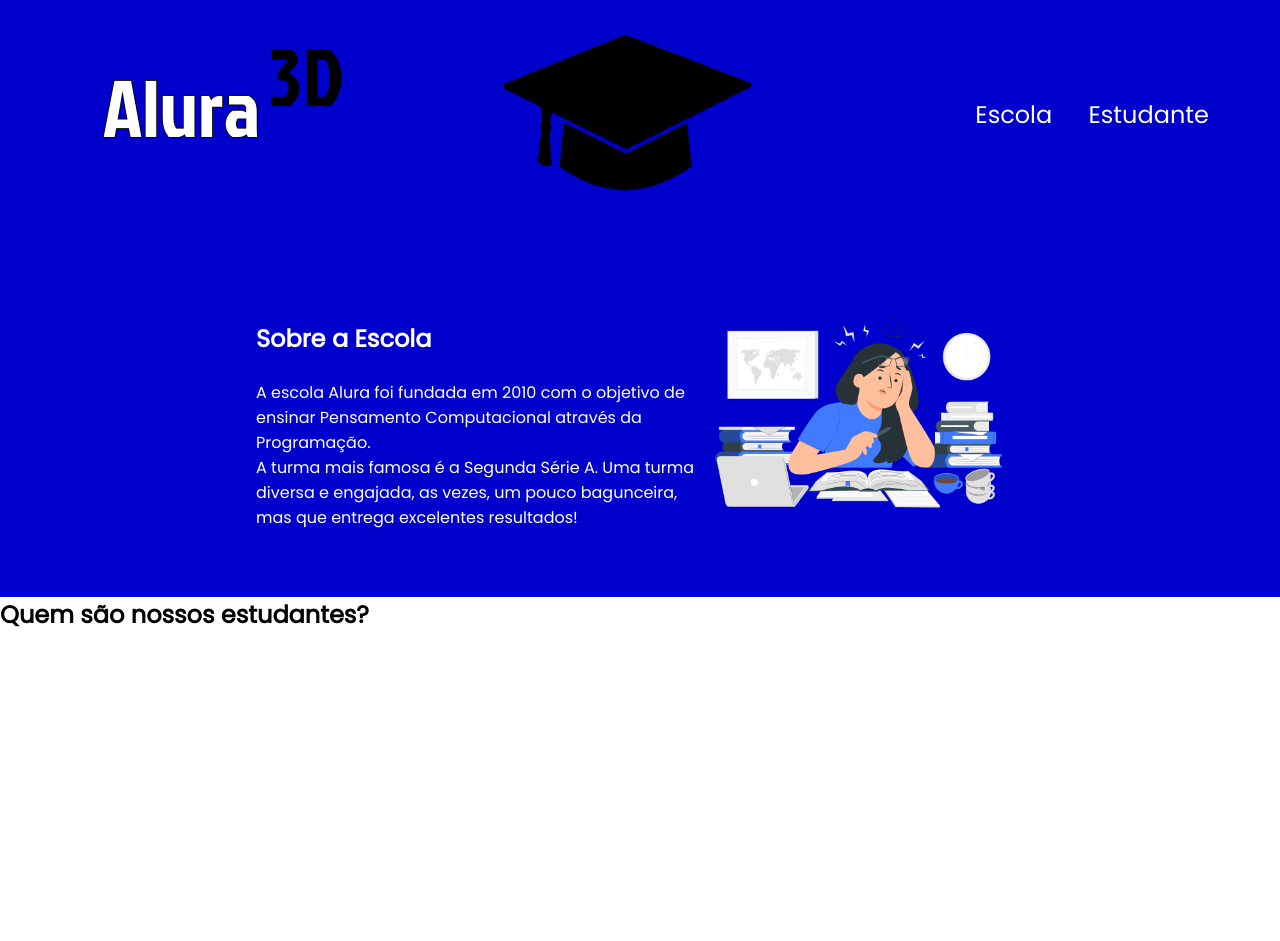
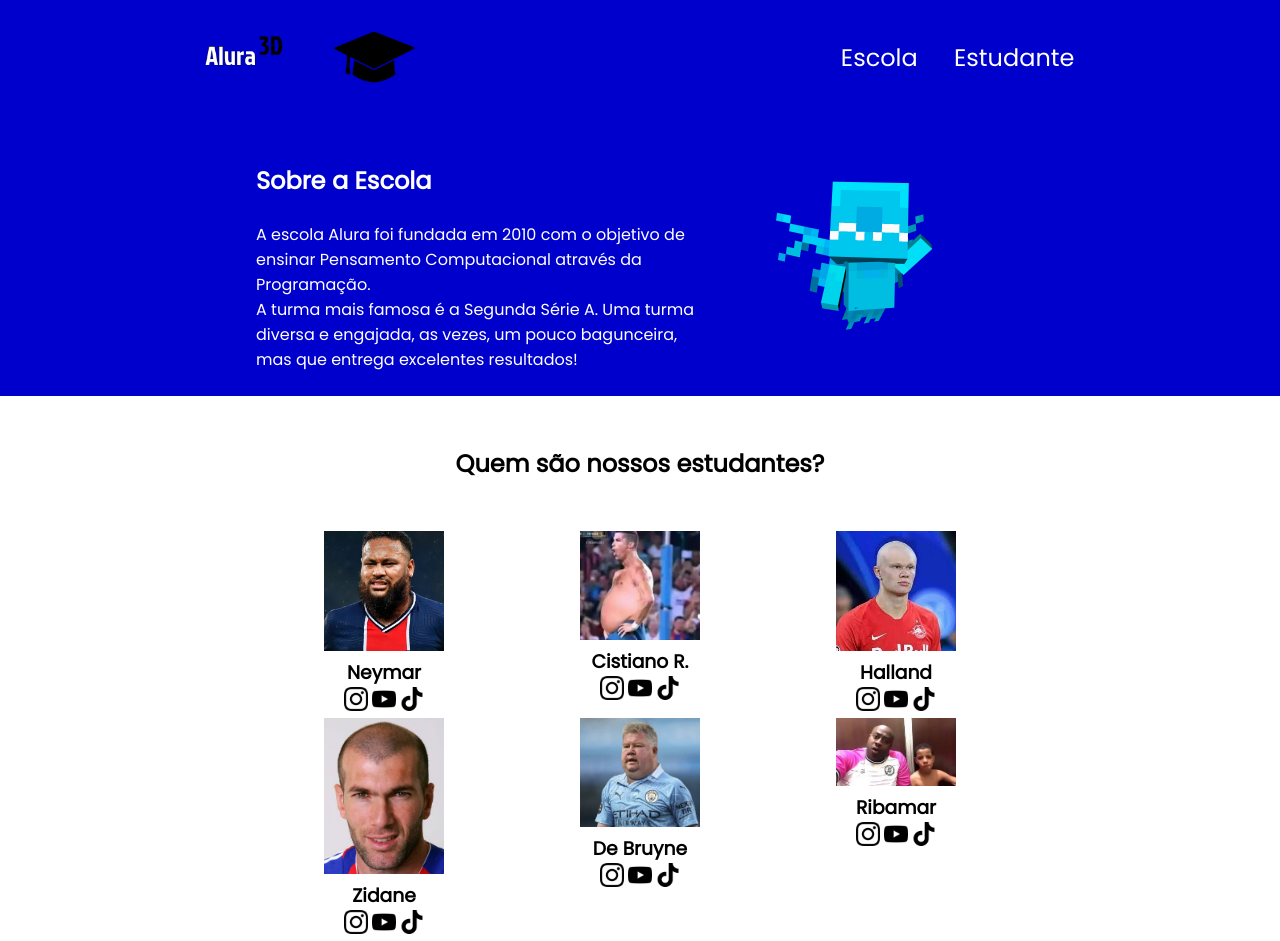
Before and after one commit to andreisoler/Alura-3D-Mat-II-2B, a plain HTML site: page index.html in a window 1280 px wide. Before the commit the page ends 800 px from the top, so only its background shows below. Drawn offline with Linux system fonts and the light colour scheme.

Commit message:
Add files via upload

```diff
--- a/index.html
+++ b/index.html
@@ -24,12 +24,57 @@
             <p class="escola-texto-um">A escola Alura foi fundada em 2010 com o objetivo de ensinar Pensamento Computacional através da Programação. </p>
             <p class="escola-texto-dois">A turma mais famosa é a Segunda Série A. Uma turma diversa e engajada, as vezes, um pouco bagunceira, mas que entrega excelentes resultados!</p>
         </div>
-        <img class="escola-imagem" src="Student stress-pana.png" alt="Student">
+        <img class="escola-imagem" src="alay.png" alt="Student">
     </section>
     <section class="estudante">
         <h2 class="estudante-titulo">Quem são nossos estudantes?</h2>
-        <img src="" alt="">
+        <div class="estudantes-todos">
+        <span></span>
+        <div class="estudante-div">
+            <img class="estudante-imagem" src="ney.jpg" alt="ney">
+            <h3 class="estudante-nome">Neymar</h3>
+            <a href="https://www.instagram.com/neymarjr/"><img class="estudante-icone" src="instagram.png" alt="instragam"></a>
+            <a href="https://www.youtube.com/channel/UC5da8mf7_m2eLIlq-GUyxRw"><img class="estudante-icone" src="youtube.png" alt="youtube"></a>
+            <a href="https://www.tiktok.com/@neymarjr"><img class="estudante-icone" src="tik-tok.png" alt="tik-tok"></a>
+        </div>
+        <div class="estudante-div">
+            <img class="estudante-imagem" src="cr7.jpg" alt="cr7">
+            <h3 class="estudante-nome">Cistiano R.</h3>
+            <a href="https://www.instagram.com/cristiano/"><img class="estudante-icone" src="instagram.png" alt="instragam"></a>
+            <a href="https://www.youtube.com/channel/UCa3BpRU8gw_xu9clWJPFr7w"><img class="estudante-icone" src="youtube.png" alt="youtube"></a>
+            <a href="https://www.tiktok.com/discover/Cristiano-Ronaldo"><img class="estudante-icone" src="tik-tok.png" alt="tik-tok"></a>
+        </div>
+        <div class="estudante-div">
+            <img class="estudante-imagem" src="halland.jpeg" alt="halland">
+            <h3 class="estudante-nome">Halland</h3>
+            <a href="https://www.instagram.com/erling.haaland/"><img class="estudante-icone" src="instagram.png" alt="instragam"></a>
+            <a href="https://www.youtube.com/watch?v=OKxije9yHCk"><img class="estudante-icone" src="youtube.png" alt="youtube"></a>
+            <a href="https://www.tiktok.com/discover/Haaland"><img class="estudante-icone" src="tik-tok.png" alt="tik-tok"></a>
+        </div>
+        <span></span>
+        <span></span>
+        <div class="estudante-div">
+            <img class="estudante-imagem" src="zidane.webp" alt="zidane">
+            <h3 class="estudante-nome">Zidane</h3>
+            <a href="https://www.instagram.com/zidane/"><img class="estudante-icone" src="instagram.png" alt="instragam"></a>
+            <a href="https://www.youtube.com/watch?v=j4jfxEEbJMY"><img class="estudante-icone" src="youtube.png" alt="youtube"></a>
+            <a href="https://www.tiktok.com/discover/Zidane"><img class="estudante-icone" src="tik-tok.png" alt="tik-tok"></a>
+        </div>
+        <div class="estudante-div">
+            <img class="estudante-imagem" src="de bruyne.jpg" alt="de bruyne">
+            <h3 class="estudante-nome">De Bruyne</h3>
+            <a href="https://www.instagram.com/kevindebruyne/"><img class="estudante-icone" src="instagram.png" alt="instragam"></a>
+            <a href="https://www.youtube.com/watch?v=PnMMSMFirhk"><img class="estudante-icone" src="youtube.png" alt="youtube"></a>
+            <a href="https://www.tiktok.com/@kevindebruyne"><img class="estudante-icone" src="tik-tok.png" alt="tik-tok"></a>
+        </div>
+        <div class="estudante-div">
+            <img class="estudante-imagem" src="ribamar.jpeg" alt="ribamar">
+            <h3 class="estudante-nome">Ribamar</h3>
+            <img class="estudante-icone" src="instagram.png" alt="instragam">
+            <img class="estudante-icone" src="youtube.png" alt="youtube">
+            <img class="estudante-icone" src="tik-tok.png" alt="tik-tok">
+        </div>
+    </div>
     </section>
 </body>
-
 </html>
--- a/style.css
+++ b/style.css
@@ -17,7 +17,7 @@ body{
 }
 
 .cabecalho-imagem{
-     widht: 20%;
+     width: 20%;
 }
 
 .cabecalho-lista-item{
@@ -46,3 +46,25 @@ body{
 .escola-titulo{
     padding: 24px 0;
 }
+
+.estudante-imagem{
+    width: 120px;
+}
+
+.estudante-icone{
+    width: 24px;
+}
+
+.estudante-div{
+    text-align: center;
+}
+
+.estudante-titulo{
+    text-align: center;
+    padding: 50px 0;
+}
+
+.estudantes-todos{
+    display: grid;
+    grid-template-columns: 20% 20% 20% 20% 20%;
+}
```
Also changed, not shown: alay.png (added), cr7.jpg (added), de bruyne.jpg (added), instagram.png (added), ney.jpg (added), ribamar.jpeg (added), tik-tok.png (added), youtube.png (added), zidane.webp (added).
